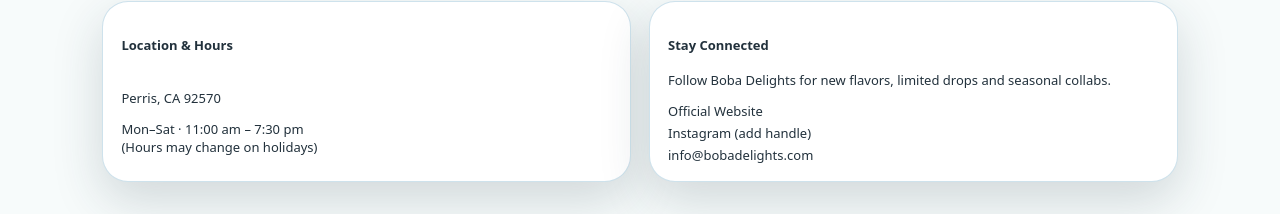
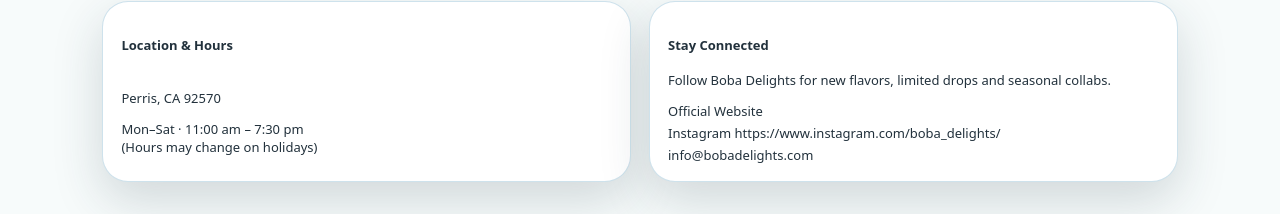
Before and after one commit to Jae-P/boba-delights-arcade-site, a plain HTML site: page index.html in a window 1280 px wide. Shown: the part 2873-3087 px from the top of the page. Drawn offline with Linux system fonts and the light colour scheme.

Commit message:
Update index.html

```diff
--- a/index.html
+++ b/index.html
@@ -576,7 +576,7 @@ input:focus,textarea:focus {
           <p>Follow Boba Delights for new flavors, limited drops and seasonal collabs.</p>
           <ul class="contact-links">
             <li><a href="https://bobadelights.com/" target="_blank" rel="noopener">Official Website</a></li>
-            <li><a href="https://www.instagram.com/" target="_blank" rel="noopener">Instagram (add handle)</a></li>
+            <li><a href="https://www.instagram.com/" target="_blank" rel="noopener">Instagram https://www.instagram.com/boba_delights/</a></li>
             <li><a href="mailto:info@bobadelights.com">info@bobadelights.com</a></li>
           </ul>
         </div>
```
